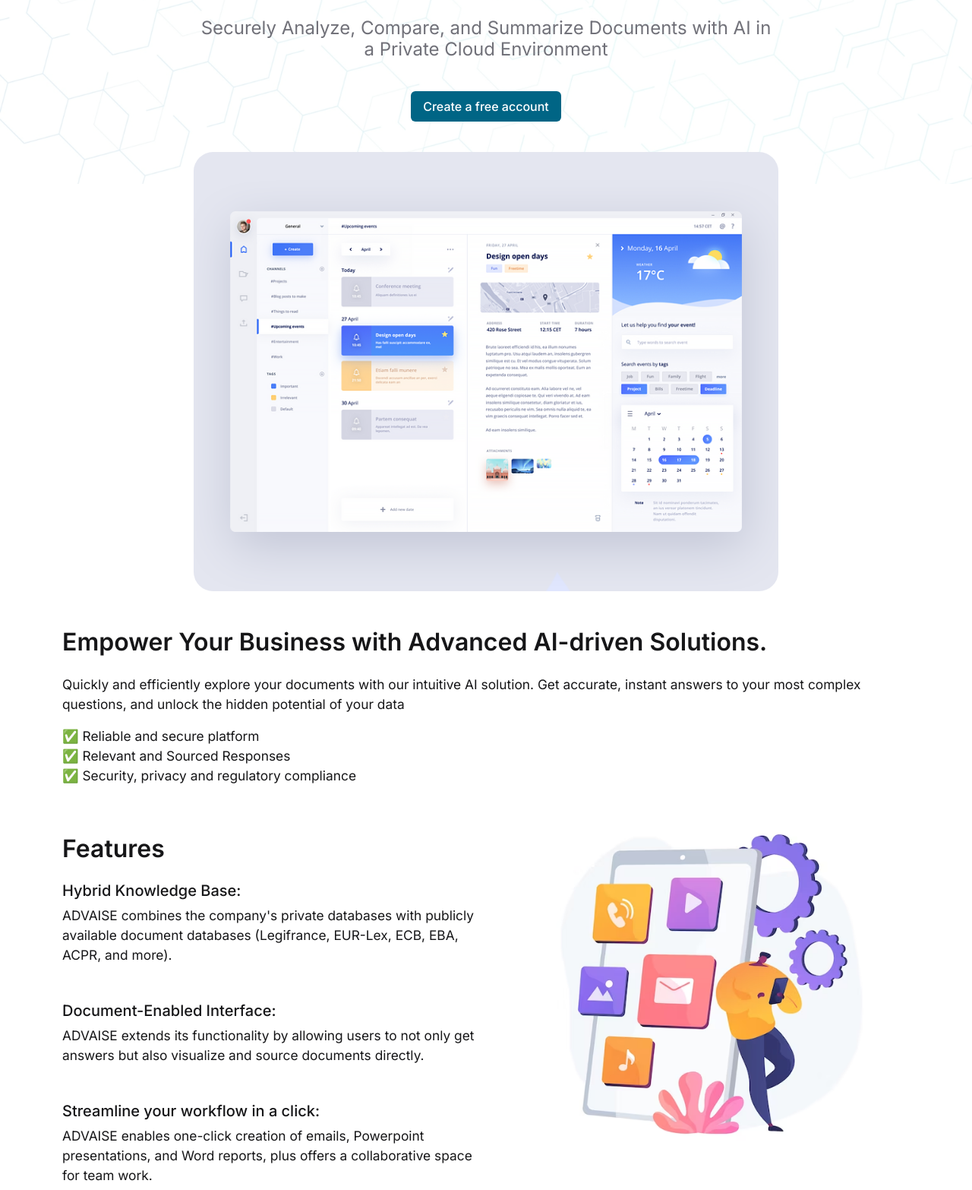
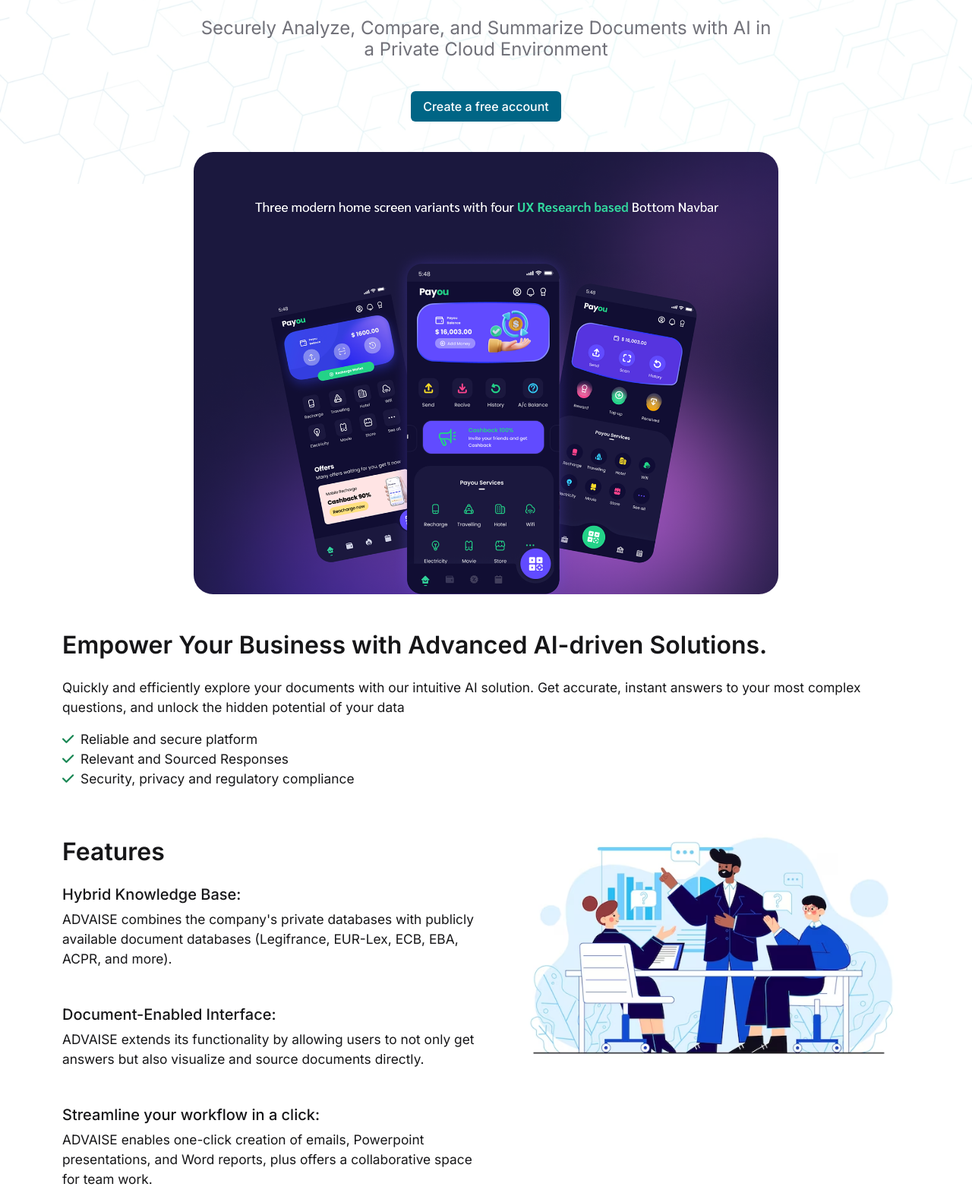
Before and after one commit to multiverzum/virtual-advisor, a Django app: page / in a window 1280 px wide. Shown: the part 253-1819 px from the top of the page at 76% size. Run offline with Django 4.2, Linux system fonts and the light colour scheme; data that the repository does not hold is empty.

Commit message:
home page improvements

```diff
--- a/main/templates/home.html
+++ b/main/templates/home.html
@@ -56,9 +56,9 @@
             Quickly and efficiently explore your documents with our intuitive AI solution. Get accurate, instant answers to your most complex questions, and unlock the hidden potential of your data
         </span>
 
-        <span>✅ Reliable and secure platform</span>
-        <span>✅ Relevant and Sourced Responses</span>
-        <span>✅ Security, privacy and regulatory compliance</span>
+        <span><i class="fa-solid fa-check text-success me-1"></i> Reliable and secure platform</span>
+        <span><i class="fa-solid fa-check text-success me-1"></i> Relevant and Sourced Responses</span>
+        <span><i class="fa-solid fa-check text-success me-1"></i> Security, privacy and regulatory compliance</span>
 
     </div>
 
@@ -88,20 +88,20 @@
             </div>
         </div>
         <div class="col-md-6">
-            <div class="ps-4">
-                <img src="/static/main/img/illustrations/home-features-example.avif" class="w-100" alt="">
+            <div class="ps-4 pt-3">
+                <img src="/static/main/img/illustrations/home-features-example.avif" class="w-100 mt-3" alt="">
             </div>
         </div>
     </div>
 
-    <div class="row pt-3">
+    <div class="row pt-5 pb-5">
         <div class="col-md-6">
-            <div class="pe-4">
+            <div class="pe-4 pt-3">
                 <img src="/static/main/img/illustrations/home-security-example.avif" class="w-100" alt="">
             </div>
         </div>
         <div class="col-md-6">
-            <h2 class="pt-5 mt-3 bold">{{ "Security and privacy"|translate:selectedLanguage }}</h2>
+            <h2 class="bold">{{ "Security and privacy"|translate:selectedLanguage }}</h2>
 
             <div class="pt-3">
                 <h5>{{ "Secure and dedicated platform:"|translate:selectedLanguage }}</h5>
--- a/main/templates/login.html
+++ b/main/templates/login.html
@@ -53,7 +53,7 @@
         </div>
         <div class="col-md-6 p-4 d-none d-md-block">
 
-            <div class="rounded-lg h-100 w-100 p-5" style="background-color: #0050c736">
+            <div class="rounded-lg h-100 w-100 p-5" style="background-color: #00668552">
 
                 <h2 class="p-4 bold">Lorem ipsum dolor sit amet consectetur adipisicing elit. Ea quas id, autem voluptate.</h2>
                 <div class="px-4 pt-5 pb-4">
--- a/main/templates/register.html
+++ b/main/templates/register.html
@@ -94,7 +94,7 @@
         </div>
         <div class="col-md-6 p-4 d-none d-md-block">
 
-            <div class="rounded-lg h-100 w-100 p-5" style="background-color: #0050c736">
+            <div class="rounded-lg h-100 w-100 p-5" style="background-color: #00668552">
 
                 <h2 class="p-4 bold">Lorem ipsum dolor sit amet consectetur adipisicing elit. Ea quas id, autem
                     voluptate.</h2>
```
Also changed, not shown: static/main/img/example1.png, static/main/img/illustrations/home-features-example.avif, static/main/img/illustrations/home-security-example.avif.
